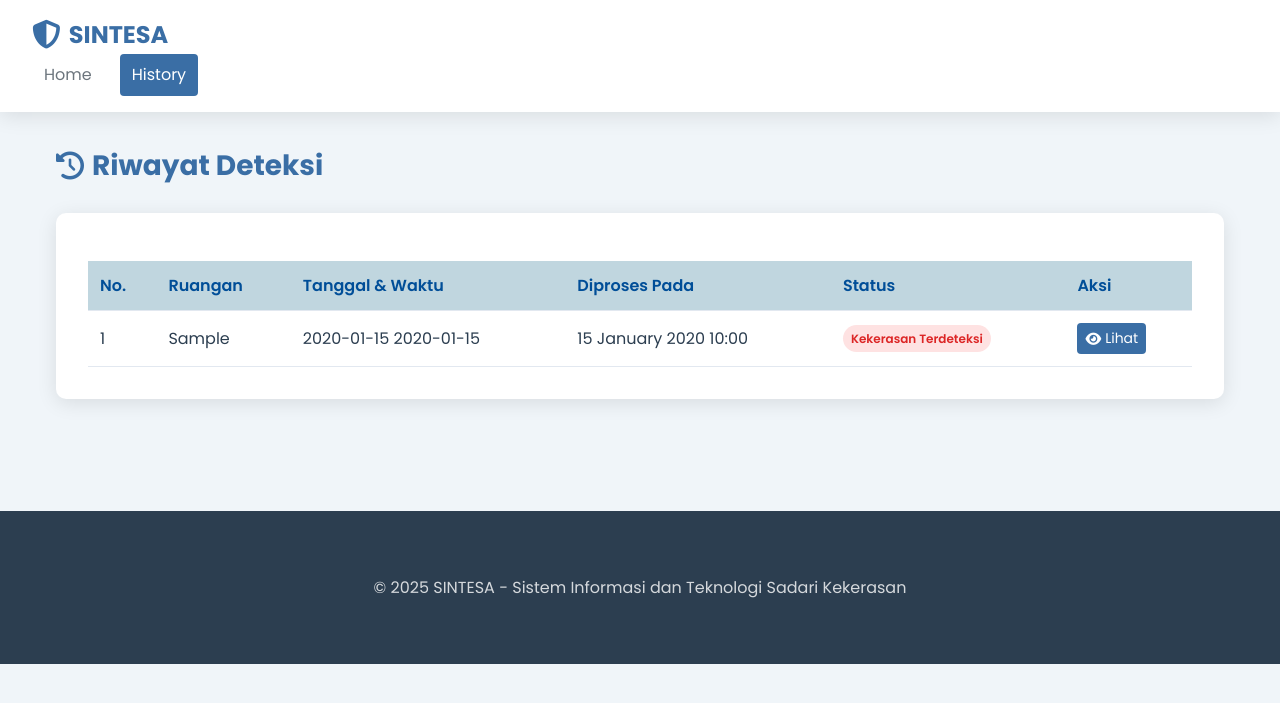
After one commit to sincanmaulanaa/violance-detection-YOLOv8, a Flask app: page /history in a window 1280 px wide. The commit adds this page. Shown: the top 703 px of the page. Run offline with Flask 3, Linux system fonts and the light colour scheme; tables that the repository leaves empty hold one stand-in row (values such as "Sample post").

Commit message:
Add navigation and history page; implement detection history and detail views

```diff
--- a/app.py
+++ b/app.py
@@ -259,8 +259,7 @@ def index():
             # Kirim notifikasi ke Telegram jika kekerasan terdeteksi
             if violence_detected:
 
-                timestamp = int(time.time())
-                screenshot_filename = f"violence_frame_{os.path.splitext(filename)[0]}_{timestamp}.jpg"
+                screenshot_filename = f"violence_frame_{os.path.splitext(filename)[0]}.jpg"
                 screenshot_path = os.path.join(app.config['UPLOAD_FOLDER'], screenshot_filename)
                 cv2.imwrite(screenshot_path, annotated_frame)
                 photo_path = screenshot_path
@@ -288,8 +287,7 @@ def index():
                      # Save detection to database
                     screenshot_path = None
                     if violence_detected:
-                        timestamp = int(time.time())
-                        screenshot_filename = f"violence_frame_{os.path.splitext(filename)[0]}_{timestamp}.jpg"
+                        screenshot_filename = f"violence_frame_{os.path.splitext(filename)[0]}.jpg"
                         screenshot_path = os.path.join(app.config['UPLOAD_FOLDER'], screenshot_filename)
 
                     detection = DetectionHistory(
--- a/static/css/style.css
+++ b/static/css/style.css
@@ -326,3 +326,96 @@ footer p {
     padding: 1.5rem;
   }
 }
+
+/* Add these styles to your CSS file */
+
+/* Navigation */
+nav {
+  display: flex;
+  gap: 1rem;
+}
+
+.nav-link {
+  color: var(--gray-color);
+  text-decoration: none;
+  padding: 0.5rem 0.75rem;
+  border-radius: 0.25rem;
+  transition: var(--transition);
+}
+
+.nav-link:hover {
+  background-color: var(--primary-light);
+  color: var(--primary-dark);
+}
+
+.nav-link.active {
+  background-color: var(--primary-color);
+  color: white;
+}
+
+/* Page Title */
+.page-title {
+  font-size: 1.75rem;
+  color: var(--primary-color);
+  margin-bottom: 1.5rem;
+  display: flex;
+  align-items: center;
+  gap: 0.5rem;
+}
+
+/* Back Link */
+.back-link {
+  margin-bottom: 1rem;
+}
+
+.back-link a {
+  display: inline-flex;
+  align-items: center;
+  gap: 0.5rem;
+  color: var(--primary-color);
+  text-decoration: none;
+  transition: var(--transition);
+}
+
+.back-link a:hover {
+  color: var(--primary-dark);
+}
+
+/* Screenshot */
+.screenshot-section {
+  margin-top: 2rem;
+}
+
+.screenshot-container {
+  background: white;
+  border-radius: 10px;
+  box-shadow: var(--shadow);
+  padding: 1rem;
+}
+
+.screenshot-img {
+  width: 100%;
+  max-width: 800px;
+  display: block;
+  margin: 0 auto;
+  border-radius: 5px;
+}
+
+/* Badge */
+.badge {
+  display: inline-block;
+  padding: 0.25rem 0.5rem;
+  border-radius: 9999px;
+  font-size: 0.75rem;
+  font-weight: 600;
+}
+
+.badge-danger {
+  background-color: #fee2e2;
+  color: #dc2626;
+}
+
+.badge-success {
+  background-color: #d1fae5;
+  color: #059669;
+}
--- /dev/null
+++ b/templates/history.html
@@ -0,0 +1,144 @@
+<!DOCTYPE html>
+<html lang="en">
+  <head>
+    <meta charset="UTF-8" />
+    <meta name="viewport" content="width=device-width, initial-scale=1.0" />
+    <title>SINTESA - Riwayat Deteksi</title>
+    <link
+      rel="stylesheet"
+      href="https://cdnjs.cloudflare.com/ajax/libs/font-awesome/6.4.0/css/all.min.css"
+    />
+    <link
+      rel="stylesheet"
+      href="{{ url_for('static', filename='css/style.css') }}"
+    />
+    <style>
+      table {
+        width: 100%;
+        border-collapse: collapse;
+        margin-top: 1rem;
+      }
+
+      th,
+      td {
+        padding: 0.75rem;
+        text-align: left;
+        border-bottom: 1px solid #e2e8f0;
+      }
+
+      th {
+        background-color: var(--primary-light);
+        color: var(--primary-dark);
+        font-weight: 600;
+      }
+
+      tbody tr:hover {
+        background-color: #f8f9fa;
+      }
+
+      .badge {
+        display: inline-block;
+        padding: 0.25rem 0.5rem;
+        border-radius: 9999px;
+        font-size: 0.75rem;
+        font-weight: 600;
+      }
+
+      .badge-danger {
+        background-color: #fee2e2;
+        color: #dc2626;
+      }
+
+      .badge-success {
+        background-color: #d1fae5;
+        color: #059669;
+      }
+
+      .action-btn {
+        padding: 0.25rem 0.5rem;
+        border-radius: 0.25rem;
+        background-color: var(--primary-color);
+        color: white;
+        text-decoration: none;
+        font-size: 0.875rem;
+        display: inline-flex;
+        align-items: center;
+        gap: 0.25rem;
+      }
+    </style>
+  </head>
+  <body>
+    <header>
+      <div class="logo">
+        <i class="fas fa-shield-alt"></i>
+        <span>SINTESA</span>
+      </div>
+      <nav>
+        <a href="/" class="nav-link">Home</a>
+        <a href="/history" class="nav-link active">History</a>
+      </nav>
+    </header>
+
+    <main class="container">
+      <h1 class="page-title"><i class="fas fa-history"></i> Riwayat Deteksi</h1>
+
+      {% if detections %}
+      <div class="card">
+        <table>
+          <thead>
+            <tr>
+              <th>No.</th>
+              <th>Ruangan</th>
+              <th>Tanggal & Waktu</th>
+              <th>Diproses Pada</th>
+              <th>Status</th>
+              <th>Aksi</th>
+            </tr>
+          </thead>
+          <tbody>
+            {% for detection in detections %}
+            <tr>
+              <td>{{ loop.index }}</td>
+              <td>
+                {% if detection.room %}{{ detection.room }}{% else %}Tidak
+                diketahui{% endif %}
+              </td>
+              <td>
+                {% if detection.detection_date and detection.detection_time %}
+                {{ detection.detection_date }} {{ detection.detection_time }} {%
+                else %} Tidak diketahui {% endif %}
+              </td>
+              <td>{{ detection.processed_at.strftime('%d %B %Y %H:%M') }}</td>
+              <td>
+                {% if detection.violence_detected %}
+                <span class="badge badge-danger">Kekerasan Terdeteksi</span>
+                {% else %}
+                <span class="badge badge-success">Aman</span>
+                {% endif %}
+              </td>
+              <td>
+                <a href="/view/{{ detection.id }}" class="action-btn">
+                  <i class="fas fa-eye"></i> Lihat
+                </a>
+              </td>
+            </tr>
+            {% endfor %}
+          </tbody>
+        </table>
+      </div>
+      {% else %}
+      <div class="alert">
+        <i class="fas fa-info-circle"></i> Belum ada riwayat deteksi.
+      </div>
+      {% endif %}
+    </main>
+
+    <footer>
+      <div class="container">
+        <p>
+          &copy; 2025 SINTESA - Sistem Informasi dan Teknologi Sadari Kekerasan
+        </p>
+      </div>
+    </footer>
+  </body>
+</html>
--- a/templates/index.html
+++ b/templates/index.html
@@ -19,6 +19,10 @@
         <i class="fas fa-shield-alt"></i>
         <span>SINTESA</span>
       </div>
+      <nav>
+        <a href="/" class="nav-link active">Home</a>
+        <a href="/history" class="nav-link">History</a>
+      </nav>
     </header>
 
     <div class="hero">
```
Also changed, not shown: templates/view_detection.html (added, +117 -0 lines).
